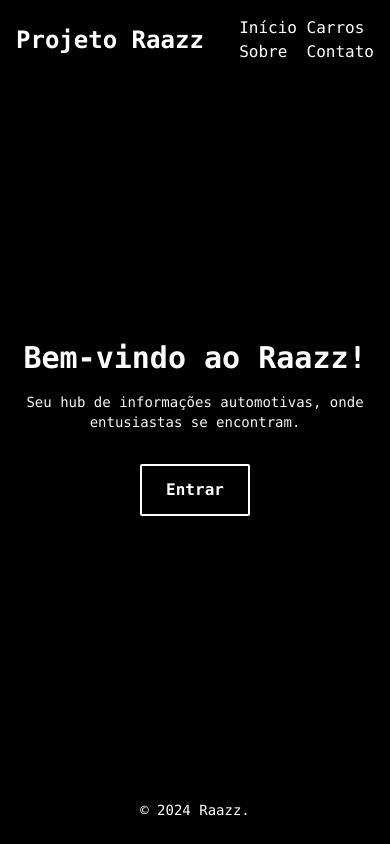
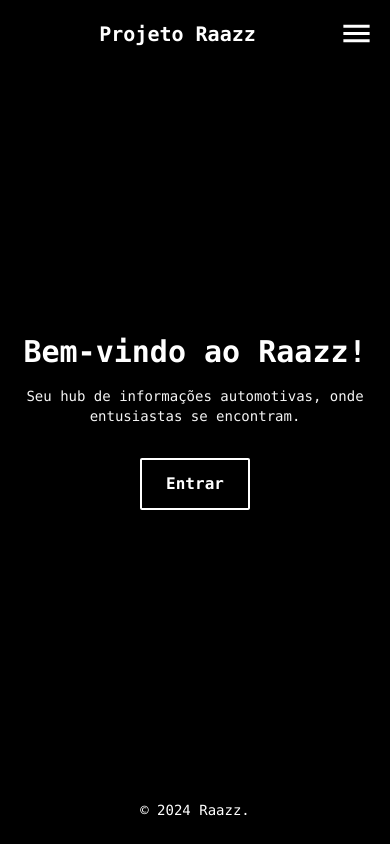
Before and after one commit to JGSimi/RAAZZ, a React (Create React App) app: page / in a window 390 px wide. Built offline with nearby package versions, Linux system fonts and the light colour scheme.

Commit message:
add menu no header

```diff
--- a/package.json
+++ b/package.json
@@ -3,6 +3,10 @@
   "version": "0.1.0",
   "private": true,
   "dependencies": {
+    "@emotion/react": "^11.13.3",
+    "@emotion/styled": "^11.13.0",
+    "@mui/icons-material": "^6.1.5",
+    "@mui/material": "^6.1.5",
     "@testing-library/jest-dom": "^5.17.0",
     "@testing-library/react": "^13.4.0",
     "@testing-library/user-event": "^13.5.0",
--- a/src/components/Header.js
+++ b/src/components/Header.js
@@ -1,10 +1,29 @@
 // src/components/Header.js
+import { useState } from 'react';
+import MenuIcon from '@mui/icons-material/Menu';
+
 function Header() {
+  const [isMenuOpen, setIsMenuOpen] = useState(false);
+
+  const toggleMenu = () => {
+    setIsMenuOpen(!isMenuOpen);
+  };
+
   return (
     <header className="bg-neutralBlack text-neutralWhite p-4 flex justify-between items-center shadow-md">
-        <h1 className="text-2xl font-bold">Projeto Raazz</h1>
-        <nav>
-          <ul className="grid grid-cols-2 sm:grid-cols-2 md:grid-cols-2 lg:grid-cols-4 lg:gap-10">
+      <h1 className="text-xl sm:text-2xl font-bold text-center flex-1">Projeto Raazz</h1>
+
+      {/* Ícone de hambúrguer */}
+      <button
+        className="lg:hidden focus:outline-none"
+        onClick={toggleMenu}
+      >
+        <MenuIcon fontSize="large" />
+      </button>
+
+      {/* Menu de navegação */}
+      <nav className={`lg:flex ${isMenuOpen ? 'block' : 'hidden'} w-full lg:w-auto`}>
+        <ul className={`flex flex-col lg:flex-row items-center ${isMenuOpen ? 'gap-6 mt-4' : ''} lg:mt-0 lg:gap-10`}>
           <li><a href="#home" className="hover:text-lightGray">Início</a></li>
           <li><a href="#cars" className="hover:text-lightGray">Carros</a></li>
           <li><a href="#about" className="hover:text-lightGray">Sobre</a></li>
```
Also changed, not shown: 1 other file (tests, documents, lock files or other folders). Lines whose indentation alone changed are shown as unchanged.
